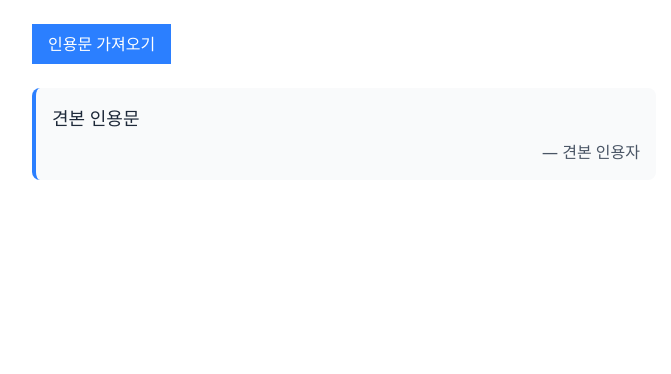
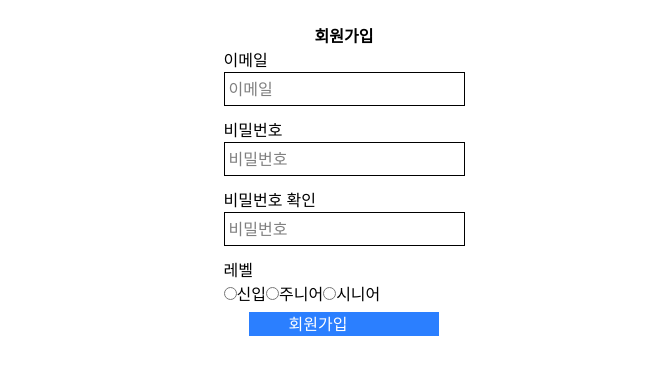
Before and after one commit to yu-rim98/sesac-practice, a React (Vite) app in the folder hello-react/: page / in a window 1280 px wide. Shown: the top 374 px of the page, without its empty margins (296-967 px from the left). Built offline with nearby package versions, Linux system fonts and the light colour scheme.

Commit message:
State 실습 4 - 실시간 유효성 검사를 하는 회원가입 컴포넌트

```diff
--- a/hello-react/src/App.jsx
+++ b/hello-react/src/App.jsx
@@ -1,9 +1,9 @@
-import Main from "./components/Main";
+import Form from "./components/Signup/Form";
 
 function App() {
   return (
     <>
-      <Main />
+      <Form />
     </>
   );
 }
--- /dev/null
+++ b/hello-react/src/components/Signup/Form.jsx
@@ -0,0 +1,158 @@
+import React, { useState } from "react";
+
+const levelArr = [
+  {
+    id: 1,
+    value: "신입",
+  },
+
+  {
+    id: 2,
+    value: "주니어",
+  },
+  {
+    id: 3,
+    value: "시니어",
+  },
+];
+
+const Form = () => {
+  const [form, setForm] = useState({
+    email: "",
+    password: "",
+    passwordChack: "",
+  });
+
+  const [selectedLevel, setSelectedLevel] = useState("");
+  const [passwordMsg, setPasswordMsg] = useState("");
+
+  const handleChange = (event) => {
+    const { name, value } = event.target;
+
+    const newForm = { ...form, [name]: value }; // name과 일치하는 key의 값을 새로운 값으로 덮어씀
+    setForm(newForm);
+
+    if (name === "password" || name === "passwordChack") {
+      const passwordForValidation = name === "password" ? value : form.password;
+      const passwordChackForValidation =
+        name === "passwordChack" ? value : form.passwordChack;
+
+      const validataionMsg = validationPassword(
+        passwordForValidation,
+        passwordChackForValidation
+      );
+      setPasswordMsg(validataionMsg);
+    }
+  };
+
+  const validationPassword = (password, passwordChack) => {
+    if (password.length < 8) {
+      return "비밀번호는 8글자 이상이어야 합니다.";
+    }
+
+    if (password !== passwordChack) {
+      return "비밀번호가 일치하지 않습니다.";
+    }
+    return "";
+  };
+
+  const handleRadioChange = (event) => {
+    setSelectedLevel(event.target.value);
+  };
+
+  const handleSubmit = (event) => {
+    event.preventDefault();
+    const validataionMsg = validationPassword(
+      form.password,
+      form.passwordChack
+    );
+
+    if (validataionMsg !== "") {
+      alert(validataionMsg);
+    } else {
+      const maskedPassword = "*".repeat(form.password.length);
+
+      const signupMsg = `
+        회원가입 정보 :
+        이메일 : ${form.email}
+        비밀번호 : ${maskedPassword}
+        레벨 : ${selectedLevel}
+      `;
+      alert(signupMsg);
+    }
+  };
+
+  return (
+    <div className="flex flex-col items-center p-6  rounded-lg">
+      <h2 className="font-bold">회원가입</h2>
+      <form onSubmit={handleSubmit}>
+        <div>
+          <p>이메일</p>
+          <input
+            className="border-1 p-1 mb-3"
+            type="email"
+            name="email"
+            placeholder="이메일"
+            onChange={handleChange}
+            value={form.value}
+            required
+          />
+        </div>
+
+        <div>
+          <p>비밀번호</p>
+          <input
+            className="border-1 p-1 mb-3"
+            type="password"
+            name="password"
+            placeholder="비밀번호"
+            required
+            onChange={handleChange}
+          />
+        </div>
+
+        <div>
+          <p>비밀번호 확인</p>
+          <input
+            className="border-1 p-1 mb-3"
+            type="password"
+            name="passwordChack"
+            placeholder="비밀번호"
+            required
+            onChange={handleChange}
+          />
+        </div>
+        <p>{passwordMsg}</p>
+        <div>
+          <p>레벨</p>
+          <label htmlFor=""></label>
+          {levelArr.map((element) => (
+            <label key={element.id}>
+              <input
+                className="mb-3"
+                type="radio"
+                name="level"
+                value={element.value}
+                checked={element.value === selectedLevel} // 지금 그리고 있는 element의 값과 선택된 값이 같은지
+                onChange={handleRadioChange}
+                required
+              />
+              {element.value}
+            </label>
+          ))}
+        </div>
+
+        <div className="flex flex-col items-center">
+          <button
+            className="bg-blue-500 text-white pl-10 pr-23 text-right"
+            type="submit"
+          >
+            회원가입
+          </button>
+        </div>
+      </form>
+    </div>
+  );
+};
+
+export default Form;
```
